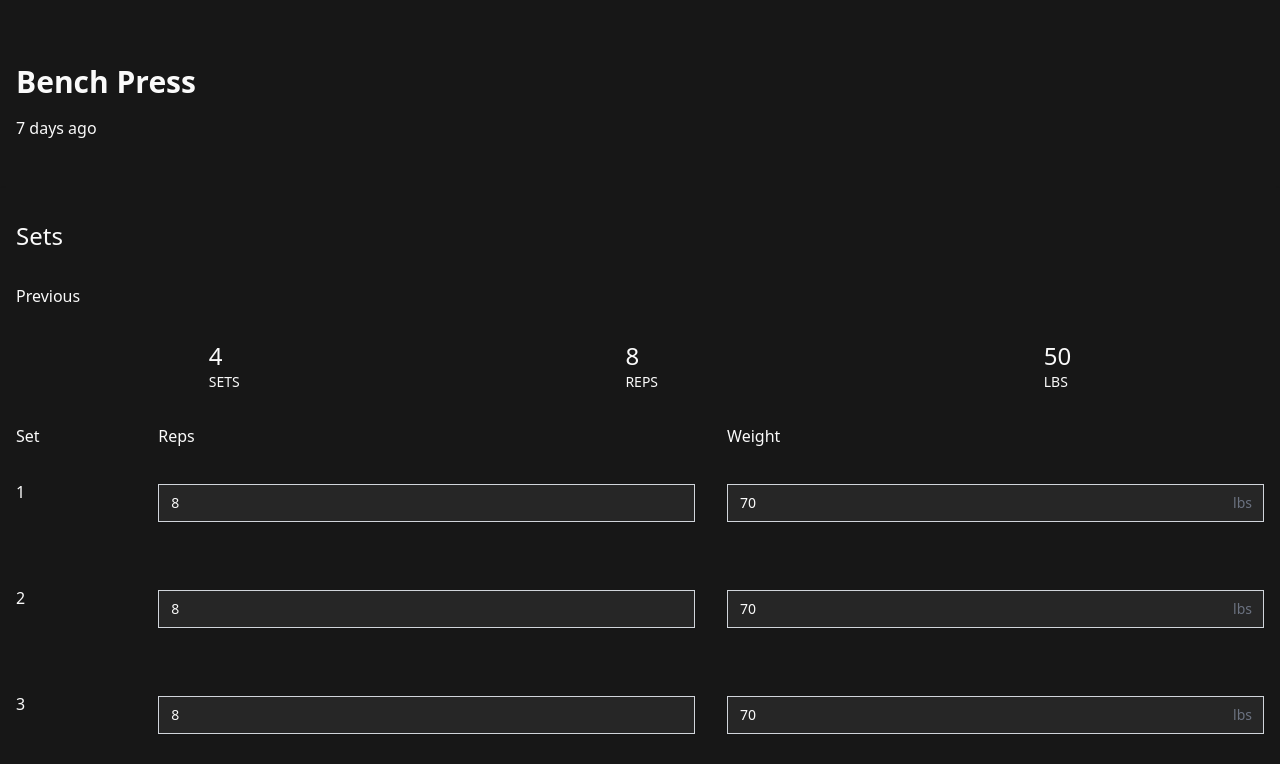
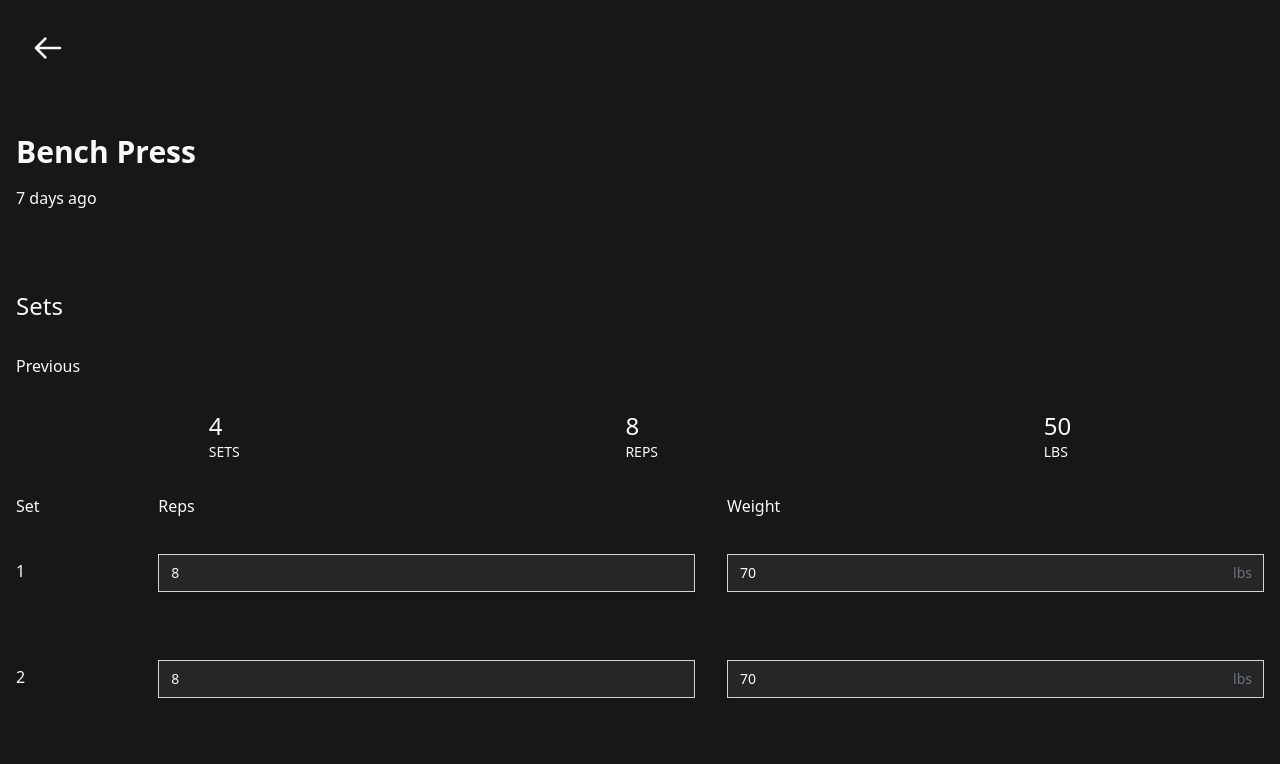
Before and after one commit to ethanmick/fitzero, a Next.js app: page / in a window 1280 px wide. Shown: the top 764 px of the page. Built offline with nearby package versions, Linux system fonts and the light colour scheme.

Commit message:
Add a back button

```diff
--- a/package.json
+++ b/package.json
@@ -6,6 +6,7 @@
     "start": "next start"
   },
   "dependencies": {
+    "@heroicons/react": "1.0.6",
     "luxon": "2.4.0",
     "next": "latest",
     "react": "18.1.0",
--- a/pages/index.tsx
+++ b/pages/index.tsx
@@ -1,3 +1,4 @@
+import { ArrowLeftIcon } from '@heroicons/react/outline'
 import { DateTime } from 'luxon'
 import type { NextPage } from 'next'
 import Head from 'next/head'
@@ -57,7 +58,7 @@ const Sets = () => {
           <div className="col-span-4">Weight</div>
         </li>
         {exercise.previous.map((s, key) => (
-          <li key={key} className="grid grid-cols-9 gap-8 py-8">
+          <li key={key} className="grid grid-cols-9 gap-8 py-8 items-center">
             <div>{key + 1}</div>
             <div className="mt-1 relative rounded-md shadow-sm col-span-4">
               <input
@@ -114,7 +115,12 @@ const Home: NextPage = () => {
           content="width=device-width, initial-scale=1.0, viewport-fit=cover"
         />
       </Head>
-      <main className="pb-safe">
+      <main className="pb-safe pt-8">
+        <div className="px-8">
+          <button>
+            <ArrowLeftIcon className="h-8 w-8" />
+          </button>
+        </div>
         <Name>{exercise.name}</Name>
         <Sets />
         <div className="px-4">
```
Also changed, not shown: 1 other file (tests, documents, lock files or other folders).
